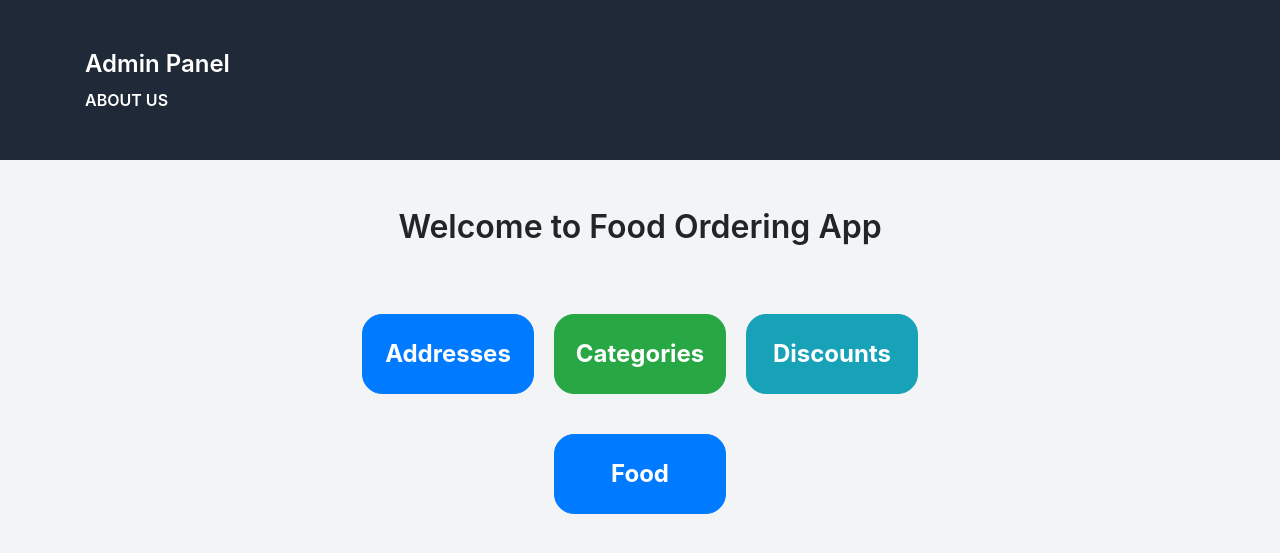
After one commit to Narges-Mntzr/Food-Ordering-System, a Django app: page /order/ in a window 1280 px wide. The commit adds this page. Shown: the top 553 px of the page. Run offline with Django 5.2, Linux system fonts and the light colour scheme; some libraries are stand-ins or nearby versions.

Commit message:
Add landing page.

```diff
--- a/myproject/order/templates/address.html
+++ b/myproject/order/templates/address.html
@@ -6,8 +6,7 @@
     <header class="bg-gray-800 text-white p-4">
         <div class="container mx-auto">
             <h1 class="text-2xl font-semibold">Addresses</h1>
-            <a href="" class="block text-l font-semibold text-white">
-                <!-- #TODO: add main page url -->
+            <a href="{% url 'order:landing' %}" class="block text-l font-semibold text-white">
                 Back
             </a>
         </div>
--- a/myproject/order/templates/base.html
+++ b/myproject/order/templates/base.html
@@ -23,6 +23,29 @@
         #map {
             height: 400px;
             margin-top: 20px;
+        }
+        .btn-custom {
+            border-radius: 20px;
+            font-size: 1.5em;
+            font-weight: bold;
+            width: 100%;
+            height: 80px;
+            margin: 10px 0;
+            display: flex;
+            align-items: center;
+            justify-content: center;
+        }
+        .btn-container {
+            display: flex;
+            justify-content: center;
+            flex-wrap: wrap;
+            width: 50%;
+            margin: auto;
+        }
+        .btn-wrapper {
+            flex: 1 1 30%;
+            max-width: 30%;
+            padding: 10px;
         }
     </style>
 </head>
--- a/myproject/order/templates/category.html
+++ b/myproject/order/templates/category.html
@@ -6,8 +6,7 @@
     <header class="bg-gray-800 text-white p-4">
         <div class="container mx-auto">
             <h1 class="text-2xl font-semibold">Categories</h1>
-            <a href="" class="block text-l font-semibold text-white">
-                <!-- #TODO: add main page url -->
+            <a href="{% url 'order:landing' %}" class="block text-l font-semibold text-white">
                 Back
             </a>
         </div>
--- a/myproject/order/templates/discount.html
+++ b/myproject/order/templates/discount.html
@@ -6,8 +6,7 @@
 <header class="bg-gray-800 text-white p-4">
     <div class="container mx-auto">
         <h1 class="text-2xl font-semibold">Discounts</h1>
-        <a href="" class="block text-l font-semibold text-white">
-            <!-- #TODO: add main page url -->
+        <a href="{% url 'order:landing' %}" class="block text-l font-semibold text-white">
             Back
         </a>
     </div>
--- a/myproject/order/templates/food.html
+++ b/myproject/order/templates/food.html
@@ -7,8 +7,7 @@
     <header class="bg-gray-800 text-white p-4">
         <div class="container mx-auto">
             <h1 class="text-2xl font-semibold">Food</h1>
-            <a href="" class="block text-l font-semibold text-white">
-                <!-- #TODO: add main page url -->
+            <a href="{% url 'order:landing' %}" class="block text-l font-semibold text-white">
                 Back
             </a>
         </div>
--- /dev/null
+++ b/myproject/order/templates/landing.html
@@ -0,0 +1,38 @@
+{% extends "base.html" %}
+
+{% block title %}Admin Panel{% endblock %}
+
+{% block bodyHeader %}
+    <header class="bg-gray-800 text-white p-4">
+        <div class="container mx-auto">
+            <h1 class="text-2xl font-semibold">Admin Panel</h1>
+            <a href="" class="block text-l font-semibold text-white">
+                <!-- #TODO: add main page url -->
+                ABOUT US
+            </a>
+        </div>
+    </header>
+{% endblock %}
+
+{% block content %}
+<div class="text-center">
+    <h2 class="mb-5 mt-5 font-semibold">Welcome to Food Ordering App</h1>
+    <div class="btn-container">
+        <div class="btn-wrapper">
+            <a href="{% url 'order:address' %}" class="btn btn-primary btn-custom ">Addresses</a>
+        </div>
+        <div class="btn-wrapper">
+            <a href="{% url 'order:category' %}" class="btn btn-success btn-custom">Categories</a>
+        </div>
+        <div class="btn-wrapper">
+            <a href="{% url 'order:discount' %}" class="btn btn-info btn-custom">Discounts</a>
+        </div>
+        <div class="btn-wrapper">
+            <a href="{% url 'order:food' %}" class="btn btn-primary btn-custom">Food</a>
+        </div>
+    </div>
+</div>
+{% endblock %}
+
+{% block bodyFooter %}
+{% endblock %}
--- a/myproject/order/urls.py
+++ b/myproject/order/urls.py
@@ -4,6 +4,7 @@ from . import views
 app_name = "order"
 
 urlpatterns = [
+    path("", views.landing_view, name="landing"),
     path("address/", views.address_view, name="address"),
     path("category/", views.category_view, name="category"),
     path("discount/", views.discount_view, name="discount"),
--- a/myproject/order/views.py
+++ b/myproject/order/views.py
@@ -1,11 +1,14 @@
 import json
+
 from datetime import datetime
+from django.http import JsonResponse
+from django.shortcuts import render
 
 from .services import run_query
 
-from django.shortcuts import render
-from django.http import JsonResponse
-from django.views.decorators.csrf import csrf_protect
+
+def landing_view(request):
+    return render(request, "landing.html")
 
 
 def address_view(request):
@@ -64,7 +67,6 @@ def category_view(request):
     return render(request, "category.html", context)
 
 
-@csrf_protect
 def discount_view(request):
     if request.method == "POST":
         data = request.POST
```
